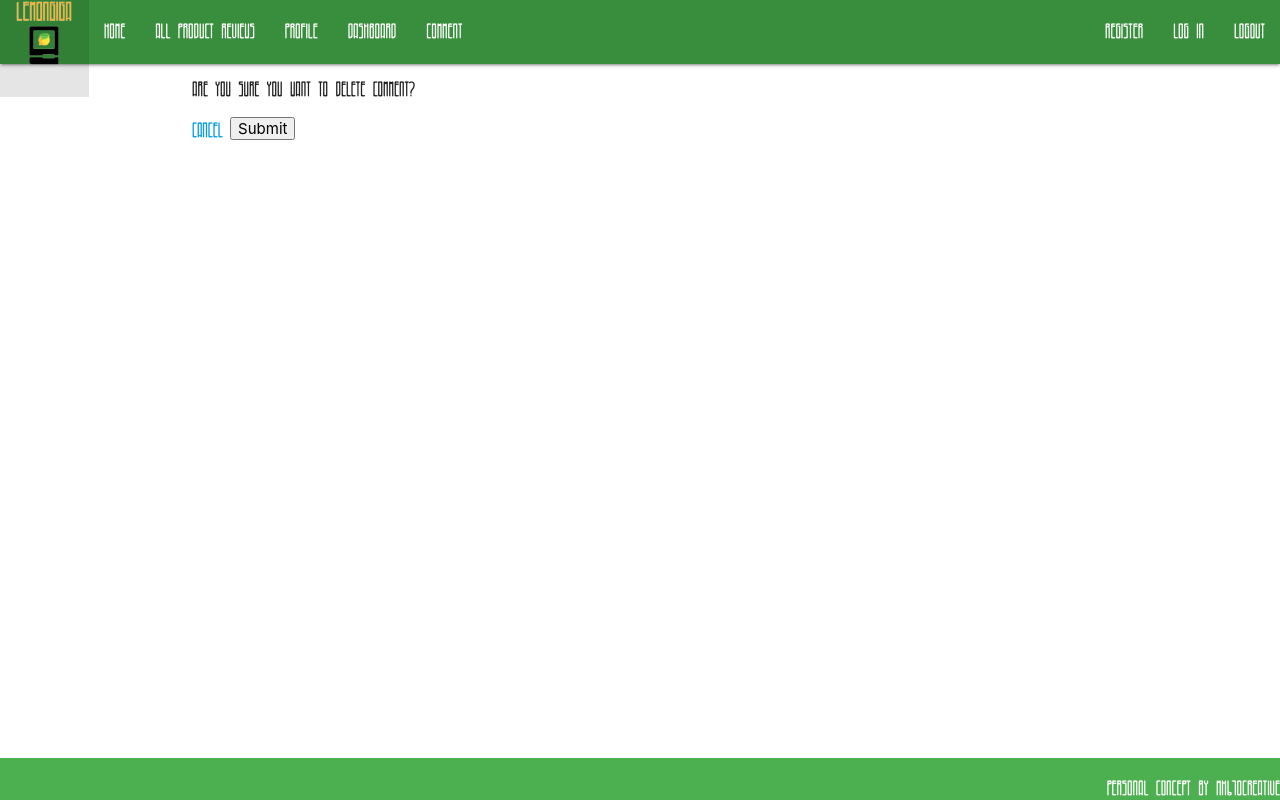
After one commit to mh610creative/LemonGiga, a Django app: template main_app/templates/forms/delete.html in a window 1280 px wide. The commit adds this page. Run offline with Django 3.2, Linux system fonts and the light colour scheme; the template is opened without the code that fills it, so the values that code supplies are empty.

Commit message:
periodic commit

```diff
--- a/main_app/templates/base.html
+++ b/main_app/templates/base.html
@@ -14,7 +14,7 @@
     <nav>
         <div class="nav-wrapper green darken-2">
         <ul>
-            <li><img class="responsive-image" width="59" height "59" src={% static 'images/logo.png' %}></li>
+            <li><a href="{% url 'splash' %}"><img class="responsive-image" width="59" height "59" src={% static 'images/logo.png' %}></a></li>
         </ul>
         <ul class="left">
             <li><a href="{% url 'splash' %}">Home</a></li>
@@ -22,6 +22,11 @@
             <li><a href="{% url 'profile' %}">Profile</a></li>
             <li><a href="{% url 'person' %}">Dashboard</a></li>
             <li><a href="{% url 'create_comment' %}">Comment</a></li>
+        </ul>
+        <ul class="right">
+            <li><a href="">Register</a></li>
+            <li><a href="">Log In</a></li>
+            <li><a href="">Logout</a></li>
         </ul>
         </div>
         </div>
--- /dev/null
+++ b/main_app/templates/forms/delete.html
@@ -0,0 +1,15 @@
+{% extends 'base.html' %}
+{% load static %}
+{% block content %}
+
+<p>Are you sure you want to delete comment?</p>
+
+<form method="POST">
+
+
+        <a href="">Cancel</a>
+
+        <input type="submit" name="Confirm">
+</form>
+
+{% endblock %}
--- a/main_app/urls.py
+++ b/main_app/urls.py
@@ -6,6 +6,6 @@ urlpatterns = [
     path('profile/', views.profile, name='profile'),
     path('reviews/', views.products_index, name='index'),
     path('reviews/person/', views.person, name='person'),
-    path('create_comment', views.createComment, name='create_comment'),
+    path('create_comment/', views.createComment, name='create_comment'),
 
 ]
```
Also changed, not shown: main_app/static/fonts/bizarre.ttf (deleted).
